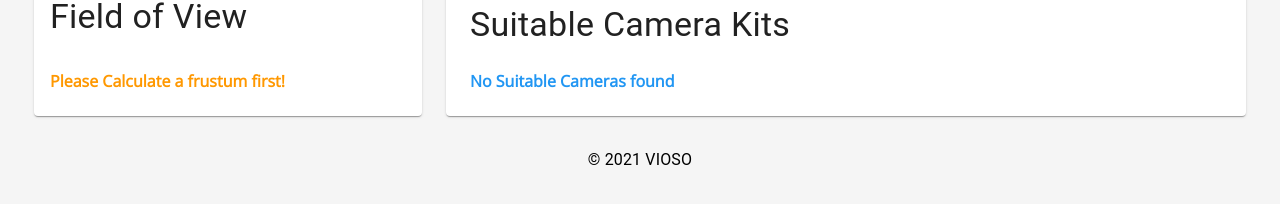
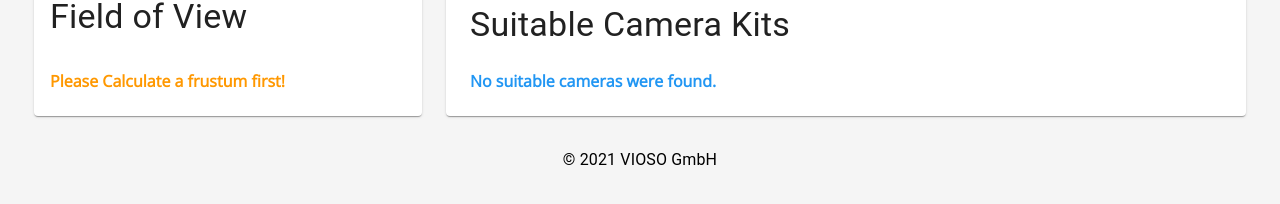
Before and after one commit to Lukas595/lens-calculator, a React (Create React App) app: page / in a window 1280 px wide. Shown: the part 388-592 px from the top of the page. Built offline with nearby package versions, Linux system fonts and the light colour scheme.

Commit message:
Update Text

```diff
--- a/src/components/CameraTableComponent.tsx
+++ b/src/components/CameraTableComponent.tsx
@@ -31,7 +31,7 @@ class CameraTableComponent extends Component <{cameras: any[]}> {
                             ))}
                         </TableBody>
                     </Table>
-                : <Box color="info.main" fontWeight="bold" m={3}>No Suitable Cameras found</Box>
+                : <Box color="info.main" fontWeight="bold" m={3}>No suitable cameras were found.</Box>
                 }
 
             </TableContainer>
--- a/src/components/FooterComponent.tsx
+++ b/src/components/FooterComponent.tsx
@@ -4,7 +4,7 @@ export default function FooterComponent() {
     return (
           <Box m={4}>
               <Typography variant="body1" align="center">
-                © 2021 VIOSO
+                © 2021 VIOSO GmbH
               </Typography>
           </Box>
     )
```
